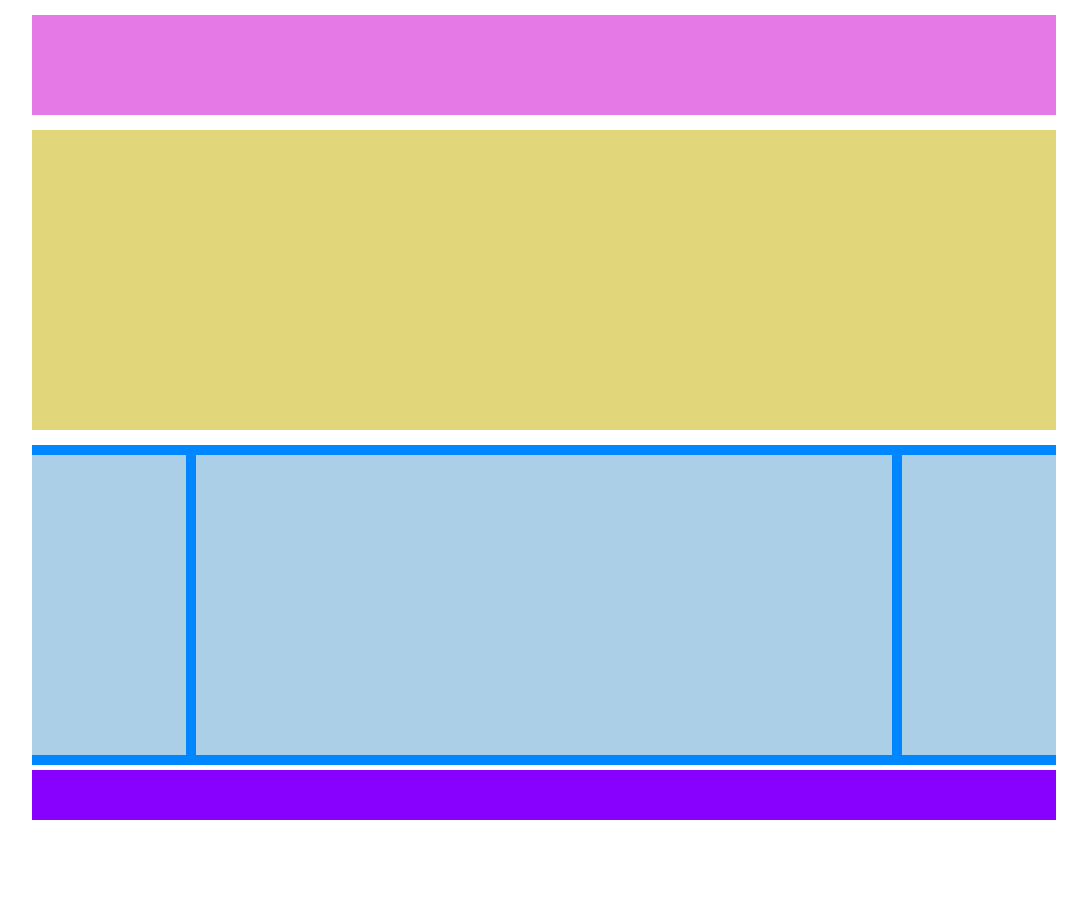
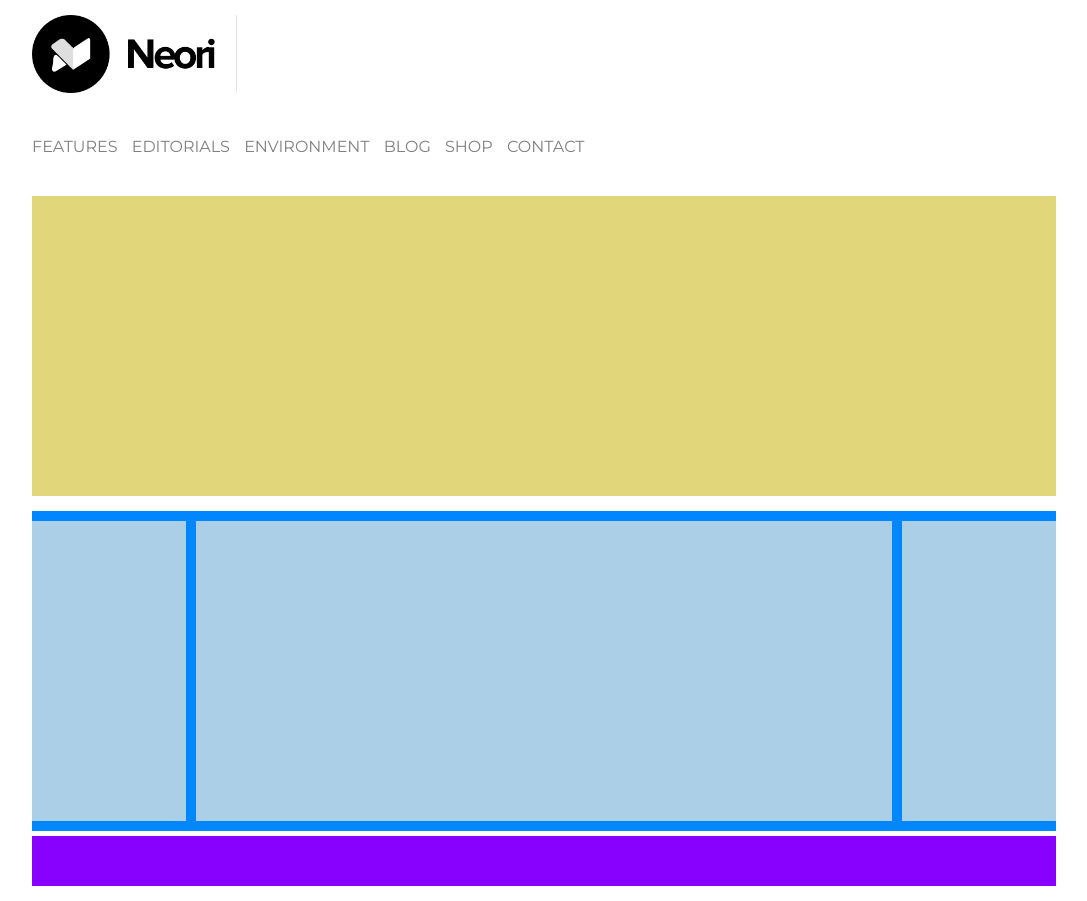
Before and after one commit to mauro-20/htmlcss-wp, a plain HTML site: page index.html in a window 1280 px wide. Shown: the whole page, without its empty margins (96-1183 px from the left). Before the commit the page ends 835 px from the top, so only its background shows below. Drawn offline with Linux system fonts and the light colour scheme.

Commit message:
add header

```diff
--- a/css/style.css
+++ b/css/style.css
@@ -12,15 +12,34 @@
   clear: both;
 }
 
+body{
+  font-family: 'Montserrat', sans-serif;
+}
+
 .container{
   width: 80%;
   margin: 15px auto;
 }
 
+
+
 /* header */
-header{
-  background-color: #e579e6 ;
-  height: 100px;
+.logo img{
+  width: 20%;
+  border-right: 1px solid #e5e5e5;
+  padding-right: 2%;
+}
+
+.nav-bar{
+  margin: 40px 0;
+}
+
+.nav-bar li{
+  list-style: none;
+  display: inline;
+  padding-right: 10px;
+  color: gray;
+  text-transform: uppercase;
 }
 
 /* main */
--- a/index.html
+++ b/index.html
@@ -5,12 +5,31 @@
     <meta http-equiv="X-UA-Compatible" content="IE=edge">
     <meta name="viewport" content="width=device-width, initial-scale=1.0">
     <title>WP</title>
+    <!-- font -->
+    <link rel="preconnect" href="https://fonts.googleapis.com">
+    <link rel="preconnect" href="https://fonts.gstatic.com" crossorigin>
+    <link href="https://fonts.googleapis.com/css2?family=Montserrat:wght@300;400;700&display=swap" rel="stylesheet">
+    <!-- /font -->
     <link rel="stylesheet" href="css/style.css">
   </head>
   <body>
     <div class="container">
       <!-- intestazione -->
-      <header></header>
+      <header>
+        <div class="logo">
+          <img src="./img/logo.png" alt="logo-neori">
+        </div>
+        <nav>
+          <ul class="nav-bar">
+            <li>features</li>
+            <li>editorials</li>
+            <li>environment</li>
+            <li>blog</li>
+            <li>shop</li>
+            <li>contact</li>
+          </ul>
+        </nav>
+      </header>
       <!-- /intestazione -->
       <!-- corpo pagina -->
       <main>
```
Also changed, not shown: img/img/banner-2.jpg (deleted), img/img/banner.jpg (deleted), img/img/img-1.jpg (deleted), img/img/img-2.jpg (deleted), img/img/img-3.jpg (deleted), img/img/img-4.jpg (deleted), img/img/img-5.jpg (deleted), img/img/img-6.jpg (deleted), img/img/logo.png (deleted).
